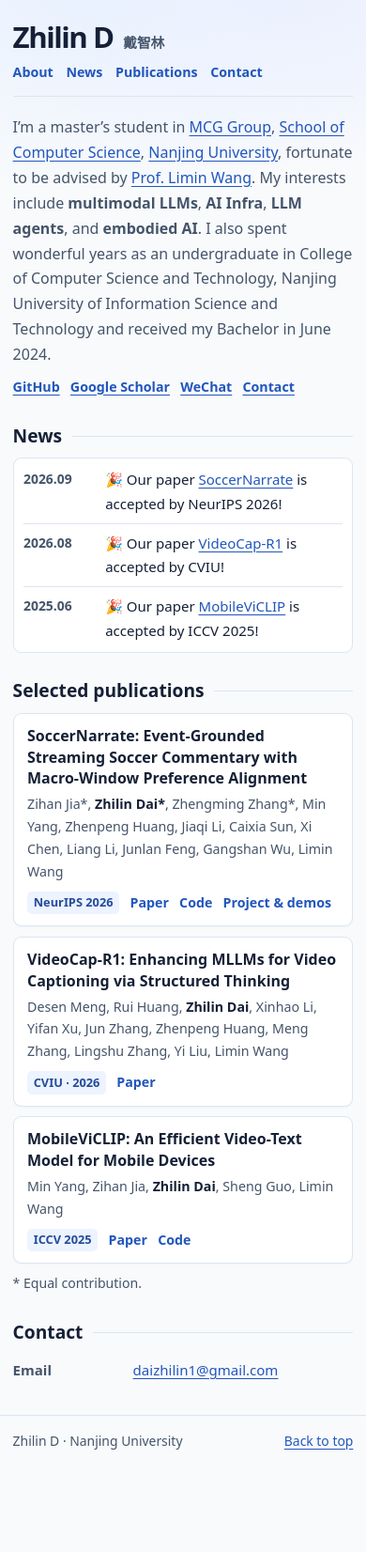
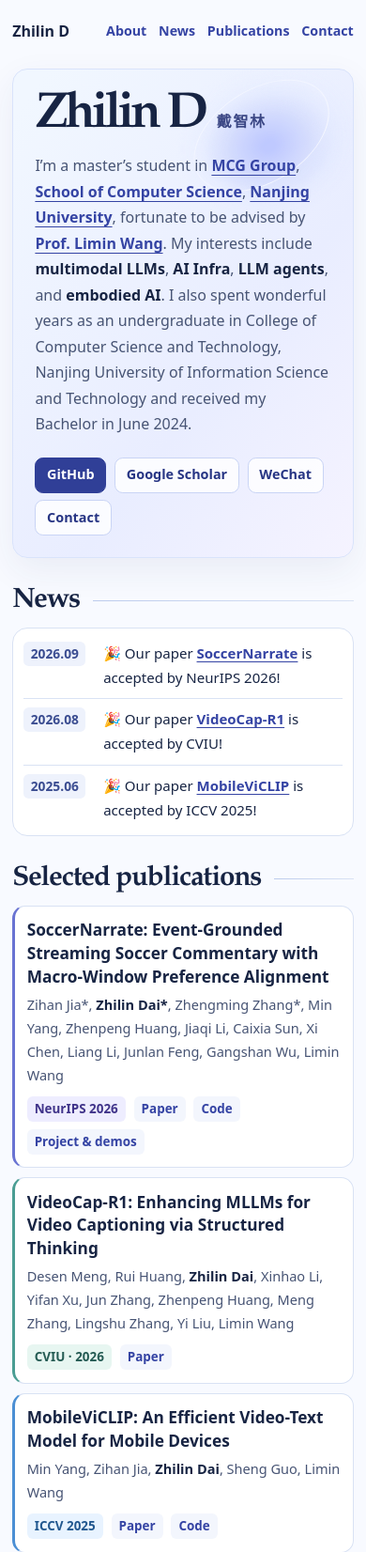
Before and after one commit to ZhilinD/zhilind.github.io, a plain HTML site: page index.html in a window 390 px wide. Shown: the top 1652 px of the page at 94% size. Before the commit the page ends 1566 px from the top, so only its background shows below. Drawn offline with Linux system fonts and the light colour scheme.

Commit message:
Publish the redesigned academic homepage with pointer effects
Co-authored-by: Codex <noreply@openai.com>

```diff
--- a/index.html
+++ b/index.html
@@ -12,7 +12,7 @@
 <a class="skip" href="#main">Skip to content</a>
 <header>
   <div class="wrap">
-    <div class="identity"><h1>Zhilin D</h1><p class="cn" lang="zh-CN">戴智林</p></div>
+    <a class="site-name" href="#top">Zhilin D</a>
     <nav aria-label="Main navigation">
       <a href="#about">About</a><a href="#news">News</a><a href="#publications">Publications</a><a href="#contact">Contact</a>
     </nav>
@@ -20,6 +20,8 @@
 </header>
 <main class="wrap" id="main" tabindex="-1">
     <div class="intro" id="about">
+      <div class="profile-art" aria-hidden="true"><span></span></div>
+      <div class="identity"><h1>Zhilin D</h1><p class="cn" lang="zh-CN">戴智林</p></div>
       <p class="bio">
         I’m a master’s student in <a href="https://mcg.nju.edu.cn/">MCG Group</a>, <a href="https://cs.nju.edu.cn/">School of Computer Science</a>, <a href="https://www.nju.edu.cn/">Nanjing University</a>, fortunate to be advised by <a href="https://wanglimin.github.io/">Prof. Limin Wang</a>.
         My interests include <strong>multimodal LLMs</strong>, <strong>AI Infra</strong>, <strong>LLM agents</strong>, and <strong>embodied AI</strong>.
--- a/style.css
+++ b/style.css
@@ -1,87 +1,256 @@
 :root {
-  color-scheme:light;
-  --bg:#f8fafc;
-  --surface:#fff;
-  --ink:#152036;
-  --muted:#45546a;
-  --line:#dce5ef;
-  --link:#2256bd;
-  --soft:#eff5ff;
-  --body:system-ui,-apple-system,"PingFang SC",sans-serif;
+  color-scheme: light;
+  --page: #f8faff;
+  --surface: #ffffff;
+  --ink: #172443;
+  --muted: #475474;
+  --line: #d9e2f4;
+  --accent: #3544a4;
+  --soft: #edf1ff;
+  --body: system-ui, -apple-system, "PingFang SC", sans-serif;
+  --display: "Iowan Old Style", "Palatino Linotype", Georgia, "Songti SC", serif;
 }
-* { box-sizing:border-box; }
-html { scroll-padding-top:1rem; }
+
+* { box-sizing: border-box; }
+html { scroll-padding-top: 1.4rem; }
 body {
-  margin:0;
-  min-height:100vh;
+  margin: 0;
+  color: var(--ink);
+  background: var(--page);
+  font: 1rem/1.72 var(--body);
+}
+h1, h2, h3, p, ul, dl { margin: 0; }
+a { color: var(--accent); text-underline-offset: .23em; }
+a:hover { text-decoration-thickness: 2px; }
+a:focus-visible, button:focus-visible { outline: 3px solid #5a63db; outline-offset: 4px; }
+.wrap { width: min(62rem, calc(100% - 3rem)); margin-inline: auto; }
+.skip { position: absolute; left: 1rem; top: -10rem; z-index: 2; padding: .45rem .75rem; background: var(--surface); }
+.skip:focus { top: .55rem; }
+
+header .wrap {
+  display: flex;
+  justify-content: space-between;
+  align-items: center;
+  gap: .65rem 1.2rem;
+  min-height: 4.2rem;
+}
+.site-name { color: var(--ink); font-weight: 800; text-decoration: none; white-space: nowrap; }
+nav { display: flex; flex-wrap: wrap; align-items: center; gap: .32rem clamp(.8rem, 2.2vw, 1.55rem); }
+nav a { font-size: .89rem; font-weight: 660; text-decoration: none; }
+nav a:hover { text-decoration: underline; }
+
+.intro {
+  position: relative;
+  isolation: isolate;
+  overflow: hidden;
+  margin-top: .35rem;
+  padding: clamp(1.45rem, 4.5vw, 3.3rem);
+  border: 1px solid #d9e3fb;
+  border-radius: clamp(1rem, 3vw, 1.65rem);
+  background: linear-gradient(128deg, #f1f7ff 5%, #e9edff 62%, #f5f3ff);
+  box-shadow: 0 .8rem 2.35rem #28377212;
+}
+.profile-art {
+  position: absolute;
+  z-index: -1;
+  top: -4rem;
+  right: -3rem;
+  width: min(33rem, 57%);
+  aspect-ratio: 1;
+  border-radius: 50%;
   background:
-    radial-gradient(32rem 15rem at 24% 0%,#eaf2ff,transparent 85%),
-    radial-gradient(29rem 14rem at 78% 0%,#eef0ff,transparent 82%),
-    var(--bg);
-  color:var(--ink);
-  font:1rem/1.68 var(--body);
+    radial-gradient(circle at 48% 54%, #a2afff 4%, #c4cefc 28%, #d3ddff91 45%, transparent 67%),
+    repeating-radial-gradient(ellipse at 48% 54%, transparent 0 18px, #eef1ff 19px 20px, transparent 21px 31px);
+  mask-image: radial-gradient(ellipse, black 44%, transparent 72%);
+  transform: rotate(-15deg) scaleY(.82);
 }
-h1,h2,h3,p,ul { margin:0; }
-a { color:var(--link); text-underline-offset:.2em; }
-a:hover { text-decoration-thickness:2px; }
-a:focus-visible,button:focus-visible { outline:3px solid var(--link); outline-offset:4px; }
-.wrap { width:min(50rem,calc(100% - 3rem)); margin-inline:auto; }
-.skip { position:absolute; left:1rem; top:-10rem; z-index:2; background:var(--surface); padding:.5rem .75rem; }
-.skip:focus { top:.5rem; }
-header .wrap { display:flex; align-items:baseline; justify-content:space-between; flex-wrap:wrap; gap:.45rem 1.4rem; padding:clamp(1.35rem,4vw,2.6rem) 0 .85rem; border-bottom:1px solid var(--line); }
-.identity { display:flex; align-items:baseline; flex-wrap:wrap; gap:.3rem .66rem; }
-h1 { font-size:clamp(1.95rem,5vw,2.6rem); line-height:1.14; letter-spacing:-.047em; }
-.cn { color:var(--muted); font-size:.92rem; font-weight:620; }
-nav { display:flex; gap:.35rem 1rem; flex-wrap:wrap; }
-nav a { text-decoration:none; font-weight:650; font-size:.89rem; }
-nav a:hover { text-decoration:underline; }
-.intro { padding-top:1.2rem; }
-.bio { max-width:47rem; color:var(--muted); }
-.profile-links,.links { display:flex; flex-wrap:wrap; align-items:center; gap:.3rem .7rem; margin-top:.55rem; font-size:.89rem; font-weight:650; }
-section { margin-top:1.75rem; }
-section h2 { display:flex; align-items:center; gap:.65rem; font-size:1.2rem; line-height:1.3; margin-bottom:.65rem; }
-section h2::after { content:""; flex:1; height:1px; background:var(--line); }
-.news { list-style:none; padding:.15rem .85rem; border:1px solid var(--line); border-radius:.55rem; background:var(--surface); }
-.news li { display:grid; grid-template-columns:5.9rem minmax(0,1fr); gap:.65rem; padding:.5rem 0; font-size:.94rem; }
-.news li + li { border-top:1px solid var(--line); }
-.news time { color:var(--muted); font-size:.87rem; font-weight:710; font-variant-numeric:tabular-nums; }
-.pubs { display:grid; gap:.65rem; }
-.paper { padding:.75rem .9rem; background:var(--surface); border:1px solid var(--line); border-radius:.55rem; box-shadow:0 1px 2px #192d4808; }
-.paper:target { border-color:var(--link); background:var(--soft); }
-.paper h3 { font-size:1rem; line-height:1.43; }
-.paper h3 a { color:var(--ink); text-decoration:none; }
-.paper h3 a:hover { color:var(--link); text-decoration:underline; }
-.authors { color:var(--muted); font-size:.89rem; margin-top:.25rem; }
-.authors strong { color:var(--ink); }
-.venue { display:inline-block; border-radius:.32rem; background:#edf3ff; color:#244c9a; padding:.1rem .42rem; font-size:.8rem; font-weight:750; }
-.paper .links a { text-decoration:none; }
-.paper .links a:hover { text-decoration:underline; }
-.equal { font-size:.88rem; color:var(--muted); margin-top:.55rem; }
-.contact-list { margin:0; font-size:.94rem; }
-.contact-list > div { display:grid; grid-template-columns:7.5rem minmax(0,1fr); gap:.5rem; padding:.3rem 0; }
-.contact-list dt { font-weight:650; color:var(--muted); }
-.contact-list dd { margin:0; overflow-wrap:anywhere; }
+.profile-art span {
+  position: absolute;
+  inset: 18% 24% 25% 15%;
+  border: 1px solid #fafbff;
+  border-radius: 50%;
+  transform: rotate(-28deg) scaleX(1.3);
+  box-shadow: inset 0 0 4rem #ffffff35, 0 0 4rem #eff3ffc9;
+}
+.identity { display: flex; align-items: baseline; flex-wrap: wrap; gap: .15rem .8rem; }
+h1 { font: 700 clamp(3.35rem, 9.1vw, 6.1rem)/.98 var(--display); letter-spacing: -.075em; }
+.cn { color: #3a4684; font-size: 1rem; font-weight: 750; letter-spacing: .1em; }
+.bio { max-width: 41.5rem; margin-top: 1.15rem; color: var(--muted); }
+.bio a { font-weight: 650; }
+.bio strong { color: var(--ink); }
+.profile-links, .links { display: flex; flex-wrap: wrap; align-items: center; gap: .45rem .55rem; }
+.profile-links { margin-top: 1.3rem; }
+.profile-links a {
+  padding: .36rem .73rem;
+  color: #273584;
+  background: #ffffffd5;
+  border: 1px solid #c9d4f5;
+  border-radius: .55rem;
+  text-decoration: none;
+  font-size: .9rem;
+  font-weight: 720;
+}
+.profile-links a:hover { background: white; border-color: #8997d9; }
+.profile-links a:first-child { background: #303f97; color: white; border-color: #303f97; }
+.profile-links a:first-child:hover { background: #26357f; }
+
+section { margin-top: 2.65rem; }
+section h2 {
+  display: flex;
+  align-items: center;
+  gap: .85rem;
+  margin-bottom: .75rem;
+  font: 700 clamp(1.85rem, 4vw, 2.46rem)/1.12 var(--display);
+  letter-spacing: -.04em;
+}
+section h2::after { content: ""; flex: 1; height: 1px; background: linear-gradient(90deg, #bccbec, var(--line)); }
+.news { list-style: none; padding: .27rem 1.05rem; background: var(--surface); border: 1px solid var(--line); border-radius: 1rem; }
+.news li {
+  display: grid;
+  grid-template-columns: 5.9rem minmax(0, 1fr);
+  align-items: baseline;
+  gap: .72rem;
+  padding: .55rem 0;
+}
+.news li + li { border-top: 1px solid var(--line); }
+.news time {
+  width: fit-content;
+  padding: .08rem .46rem;
+  border-radius: .35rem;
+  color: #3b4d91;
+  background: #eef2fc;
+  font-size: .86rem;
+  font-weight: 750;
+  font-variant-numeric: tabular-nums;
+}
+.news-copy a { font-weight: 690; }
+
+.pubs { display: grid; gap: .6rem; }
+.paper {
+  --edge: #6973d2;
+  --badge-bg: #eeedff;
+  --badge-ink: #40348a;
+  padding: 1.03rem 1.15rem;
+  background: var(--surface);
+  border: 1px solid var(--line);
+  border-inline-start: .23rem solid var(--edge);
+  border-radius: .85rem;
+}
+#videocap { --edge: #4a9d93; --badge-bg: #e7f6f1; --badge-ink: #245b53; }
+#mobile { --edge: #4b8fd4; --badge-bg: #e8f3ff; --badge-ink: #22588f; }
+.paper:target { outline: 2px solid var(--edge); outline-offset: 2px; }
+.paper h3 { font-size: 1.08rem; line-height: 1.43; }
+.paper h3 a { color: var(--ink); text-decoration: none; }
+.paper h3 a:hover { color: var(--accent); text-decoration: underline; }
+.authors { color: var(--muted); font-size: .91rem; margin-top: .27rem; }
+.authors strong { color: var(--ink); }
+.paper .links { margin-top: .63rem; }
+.venue, .paper .links a {
+  display: inline-block;
+  padding: .13rem .5rem;
+  border-radius: .37rem;
+  font-size: .84rem;
+  font-weight: 710;
+}
+.venue { color: var(--badge-ink); background: var(--badge-bg); }
+.paper .links a { background: #f3f6fd; text-decoration: none; }
+.paper .links a:hover { background: var(--soft); text-decoration: underline; }
+.equal { margin-top: .55rem; color: var(--muted); font-size: .87rem; }
+.contact-list > div { display: flex; flex-wrap: wrap; align-items: baseline; gap: .25rem .8rem; }
+.contact-list dt { color: var(--muted); font-weight: 660; }
+.contact-list dd { margin: 0; overflow-wrap: anywhere; }
+footer { margin-top: 2.2rem; padding: .85rem 0 1.25rem; border-top: 1px solid var(--line); color: var(--muted); font-size: .88rem; }
+footer .wrap { display: flex; flex-wrap: wrap; justify-content: space-between; gap: .4rem 1rem; }
+
 .qr-dialog {
-  width:min(26rem,calc(100% - 2rem));
-  padding:0;
-  color:var(--ink);
-  background:var(--surface);
-  border:1px solid var(--line);
-  border-radius:.85rem;
-  box-shadow:0 .9rem 2.8rem #15203636;
+  width: min(26rem, calc(100% - 2rem));
+  padding: 0;
+  color: var(--ink);
+  background: var(--surface);
+  border: 1px solid var(--line);
+  border-radius: .85rem;
+  box-shadow: 0 .9rem 2.8rem #15203636;
 }
-.qr-dialog::backdrop { background:#15203666; }
-.qr-panel { padding:.9rem; }
-.qr-header { display:flex; align-items:center; justify-content:space-between; gap:1rem; margin-bottom:.65rem; }
-.qr-header h2 { font-size:1.1rem; line-height:1.4; }
-.qr-close { padding:.31rem .65rem; border:1px solid var(--line); border-radius:.35rem; color:var(--link); background:var(--soft); cursor:pointer; font:inherit; font-size:.89rem; }
-.contact-qr { display:block; max-width:100%; max-height:calc(100vh - 7rem); max-height:calc(100dvh - 7rem); width:auto; height:auto; margin-inline:auto; }
-footer { padding:.9rem 0 1.3rem; margin-top:1.9rem; border-top:1px solid var(--line); color:var(--muted); font-size:.87rem; }
-footer .wrap { display:flex; justify-content:space-between; flex-wrap:wrap; gap:.35rem 1rem; }
-@media (max-width:580px) {
-  .wrap { width:calc(100% - 1.7rem); }
-  header .wrap { align-items:flex-start; flex-direction:column; }
-  nav { gap:.35rem .85rem; }
-  .news { padding-inline:.65rem; }
-  .news li { grid-template-columns:5rem minmax(0,1fr); gap:.45rem; }
+.qr-dialog::backdrop { background: #15203666; }
+.qr-panel { padding: .9rem; }
+.qr-header { display: flex; justify-content: space-between; align-items: center; gap: 1rem; margin-bottom: .65rem; }
+.qr-header h2 { font-size: 1.1rem; line-height: 1.4; }
+.qr-close {
+  padding: .31rem .65rem;
+  color: var(--accent);
+  background: var(--soft);
+  border: 1px solid var(--line);
+  border-radius: .35rem;
+  cursor: pointer;
+  font: inherit;
+  font-size: .89rem;
 }
+.contact-qr { display: block; max-width: 100%; max-height: calc(100dvh - 7rem); width: auto; height: auto; margin-inline: auto; }
+
+@media (max-width: 600px) {
+  .wrap { width: calc(100% - 1.65rem); }
+  header .wrap { flex-wrap: wrap; padding: .65rem 0; }
+  .profile-art { top: -1.8rem; right: -1rem; opacity: .64; }
+  .bio { margin-top: .85rem; }
+  section { margin-top: 1.8rem; }
+  .news { padding-inline: .7rem; }
+  .news li { grid-template-columns: 4.8rem minmax(0, 1fr); gap: .5rem; font-size: .94rem; }
+  .paper { padding: .85rem .78rem; }
+}
+
+@media (hover: hover) and (pointer: fine) and (prefers-reduced-motion: no-preference) {
+  .intro::before {
+    content: "";
+    position: absolute;
+    z-index: -1;
+    inset: 0;
+    pointer-events: none;
+    opacity: 0;
+    background: radial-gradient(
+      18rem circle at var(--cursor-x, 55%) var(--cursor-y, 45%),
+      #fff 0%, #f8faffc9 23%, #a3b6ff55 53%, transparent 83%
+    );
+    transition: opacity .28s ease;
+  }
+  .intro[data-tracking]::before { opacity: 1; }
+  .profile-art {
+    transform: translate(var(--drift-x, 0px), var(--drift-y, 0px)) rotate(-15deg) scaleY(.82);
+    transition: transform .32s cubic-bezier(.2,.7,.25,1);
+  }
+  nav a { position: relative; }
+  nav a::after {
+    content: "";
+    position: absolute;
+    inset: auto 0 -.18rem;
+    height: 2px;
+    border-radius: 2px;
+    background: #6e77df;
+    transform: scaleX(0);
+    transform-origin: left;
+    transition: transform .2s ease;
+  }
+  nav a:hover { text-decoration: none; }
+  nav a:hover::after, nav a:focus-visible::after { transform: scaleX(1); }
+  .profile-links a, .paper .links a {
+    transition: background .18s ease, border-color .18s ease, box-shadow .18s ease, transform .18s ease;
+  }
+  .profile-links a:hover, .paper .links a:hover {
+    transform: translateY(-3px);
+    box-shadow: 0 .35rem .7rem #27358426;
+  }
+  .paper {
+    transition: transform .23s cubic-bezier(.2,.7,.25,1), box-shadow .23s ease, background .23s ease;
+  }
+  .paper:hover, .paper:focus-within {
+    transform: translateY(-5px);
+    box-shadow: 0 .75rem 1.55rem #28377223;
+    background: #fbfcff;
+  }
+  .news li {
+    border-radius: .35rem;
+    transition: background .2s ease;
+  }
+  .news li:hover, .news li:focus-within { background: #f0f4ff; }
+  .news time { transition: background .2s ease, color .2s ease; }
+  .news li:hover time, .news li:focus-within time { background: #dce5ff; color: #283e8a; }
+}
```
Also changed, not shown: script.js (+26 -0 lines).
